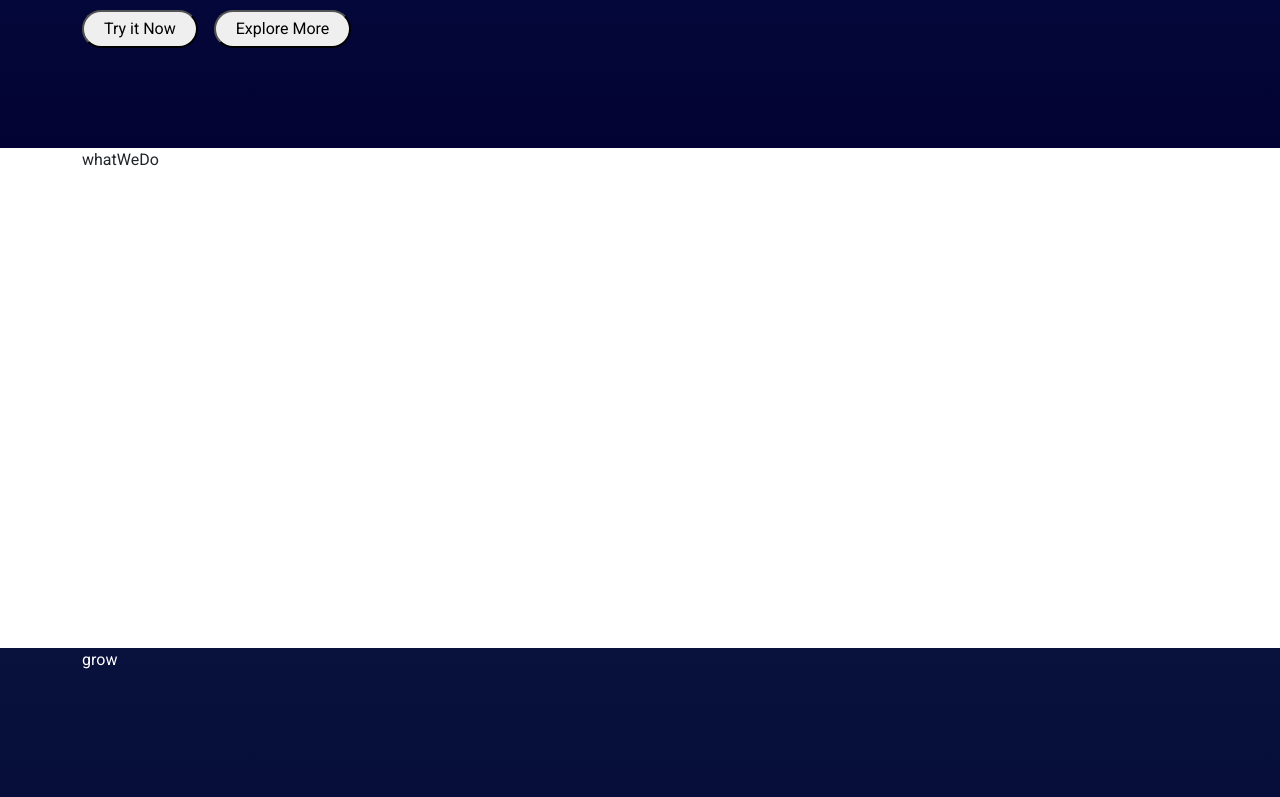
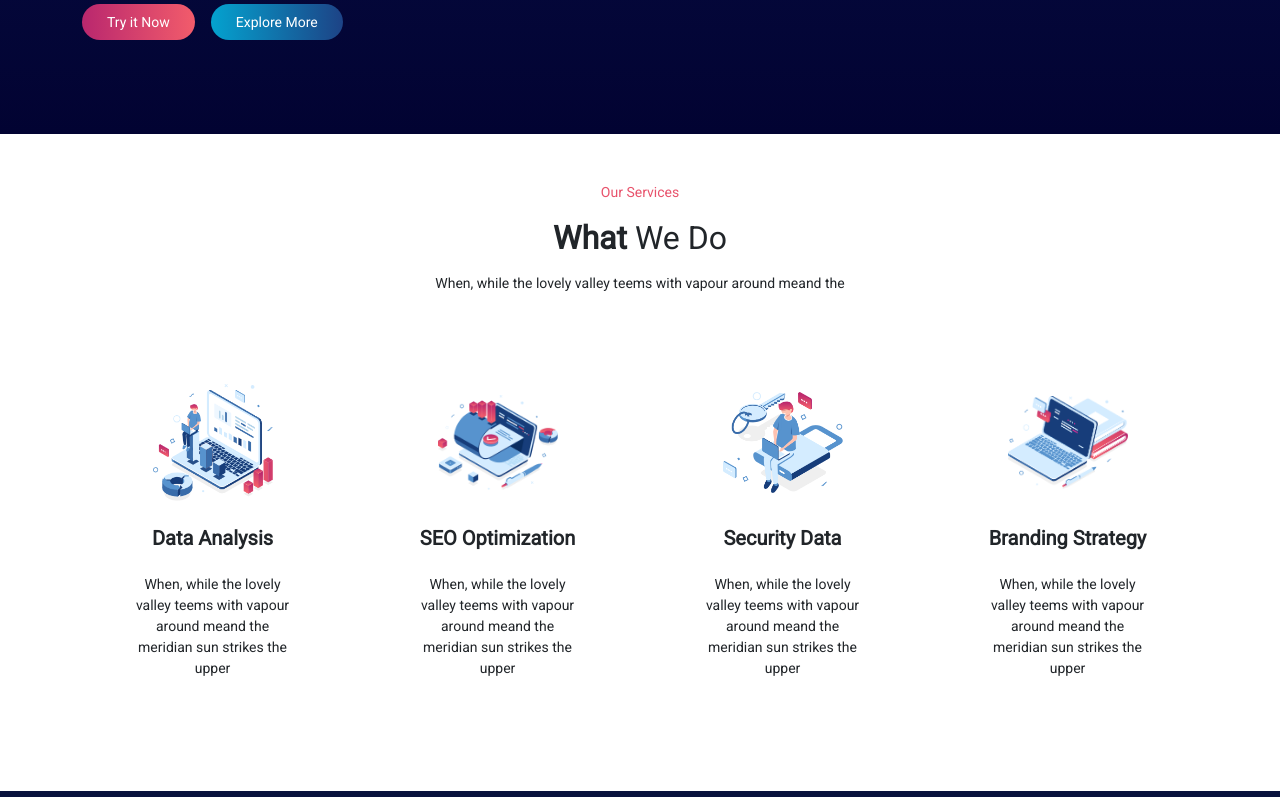
Before and after one commit to MLibralato91/proj-html-vuejs, a Vue app: page / in a window 1280 px wide. Shown: the part 660-1457 px from the top of the page. Built offline with nearby package versions, Linux system fonts and the light colour scheme.

Commit message:
add what we do component

```diff
--- a/src/assets/styles/general.scss
+++ b/src/assets/styles/general.scss
@@ -1,3 +1,5 @@
+@use './partials/variables.scss' as *;
+
 @import url('https://fonts.googleapis.com/css2?family=Roboto&display=swap');
 
 @import 'bootstrap/scss/bootstrap';
@@ -19,7 +21,19 @@ a{
   text-decoration: none;
   color: white;
 }
-.myBtn{
-  padding: 5px 20px;
+.btnBlue{
+  padding: 10px 25px;
   border-radius: 20px;
+  background: linear-gradient(90deg, $lightblue-btn, $darkblue-btn);
+  color: white;
 }
+
+.btnPink{
+  padding: 10px 25px;
+  border-radius: 20px;
+  background: linear-gradient(90deg, $darkpink-btn, $lightpink-btn);
+  color: white;
+}
+.text-pink{
+  color: $pink-text;
+}
--- /dev/null
+++ b/src/assets/styles/partials/variables.scss
@@ -0,0 +1,9 @@
+$lightblue-text:rgb(3, 126, 171);
+$lightblue-btn: rgb(4, 162, 207);
+$darkblue-btn: rgb(29, 67, 134);
+$lightpink-btn: rgb(242, 92, 107);
+$darkpink-btn: rgb(185, 39, 110);
+$blue-bg: rgb(10, 24, 81);
+$darkblue-bg : rgb(2, 3, 50);
+$pink-text: rgb(232, 83, 108);
+$grey-text: rgb(122, 98, 98);
--- a/src/components/FooterComponent.vue
+++ b/src/components/FooterComponent.vue
@@ -13,6 +13,7 @@
 </script>
 
 <style lang="scss" scoped>
+@use '../assets/styles/partials/variables.scss' as *;
 footer {
   width: 100%;
   height: 500px;
--- a/src/components/HeaderComponent.vue
+++ b/src/components/HeaderComponent.vue
@@ -11,7 +11,7 @@
             <li v-for="link in navLink">
              <a :href="link.url">{{link.text}}</a>
             </li>
-            <button class="myBtn">Sign in</button>
+            <span class="btnBlue small"><a href="#">Sign in</a></span>
           </ul>
         </div>
       </div>
@@ -23,8 +23,8 @@
             <h2 class="fw-bolder">Modern Solution !</h2>
             <p>When, while the lovely valley teems with vapour around meand the meridian sun strikes the upper surface .</p>
             <div class="btnHome">
-            <button class="myBtn me-3">Try it Now</button>
-            <button class="myBtn">Explore More</button>
+            <span class="btnPink me-3 small"><a href="#">Try it Now</a></span>
+            <span class="btnBlue small"><a href="#">Explore More</a></span>
 
             </div>
           </div>
@@ -51,9 +51,10 @@ export default {
 </script>
 
 <style lang="scss" scoped>
+@use '../assets/styles/partials/variables.scss' as *;
+
 header {
   width: 100%;
-
   background-image: linear-gradient(180deg, #0c1a58, #020332);
   color: white;
 }
@@ -74,7 +75,7 @@ p{
   padding-bottom: 50px;
 }
 .container{
-  padding-bottom: 100px;
+  padding-bottom: 100px ;
 }
 
 </style>
--- a/src/components/MainComponent.vue
+++ b/src/components/MainComponent.vue
@@ -2,9 +2,15 @@
   <main>
 
     <section class="shots">
-      <div class="container whatWeDo">
-        whatWeDo
+      <div class="container whatWeDo text-center py-5">
+        <p class="text-pink small">Our Services</p>
+        <h2><span class="fw-bolder">What</span> We Do</h2>
+        <p class="small pt-2">When, while the lovely valley teems with vapour around meand the</p>
+        <div class="row pt-4">
+          <WhatWeDoComponent v-for="service in allService" :img="service.src" :title="service.title" :paragraph="service.text"/>
+        </div>
       </div>
+
     </section>
 
     <section class="even">
@@ -20,9 +26,9 @@
     </section>
 
     <section class="even">
-        <div class="container ourPricing">
-          ourPricing
-        </div>
+      <div class="container ourPricing">
+        ourPricing
+      </div>
     </section>
 
     <section class="shots">
@@ -37,18 +43,30 @@
 </template>
 
 <script>
-  export default {
-    name: 'MainComponent'
+import WhatWeDoComponent from './WhatWeDoComponent.vue';
+import { services } from '../data/data'
+export default {
+  name: 'MainComponent',
+  components: {
+    WhatWeDoComponent
+  },
+  data() {
+    return {
+      allService: services
+    }
   }
+}
 </script>
 
 <style lang="scss" scoped>
-.shots{
+@use '../assets/styles/partials/variables.scss' as *;
+
+.shots {
   width: 100%;
-  height: 500px;
+
 }
 
-.even{
+.even {
   width: 100%;
   height: 500px;
   background-image: linear-gradient(180deg, #08123d, #020332);
--- /dev/null
+++ b/src/components/WhatWeDoComponent.vue
@@ -0,0 +1,36 @@
+<template>
+  <div class="col-3">
+    <div class="myCard p-5">
+      <div class="myCardImg">
+        <img :src="img" :alt="title" class="">
+      </div>
+      <div class="myCardBody pt-4">
+        <h5 class="fw-bolder">{{ title }}</h5>
+        <p class="small pt-3">{{ paragraph }}</p>
+      </div>
+    </div>
+  </div>
+</template>
+
+<script>
+export default {
+  name: 'WhatWeDoComponent',
+  props: ['img', 'title', 'paragraph']
+
+}
+</script>
+
+<style lang="scss" scoped>
+.myCardImg{
+  width: 120px;
+  height: 120px;
+  margin-left: auto;
+  margin-right: auto;
+
+}
+img{
+  width: 100%;
+  height: 100%;
+  object-fit: contain;
+}
+</style>
```
